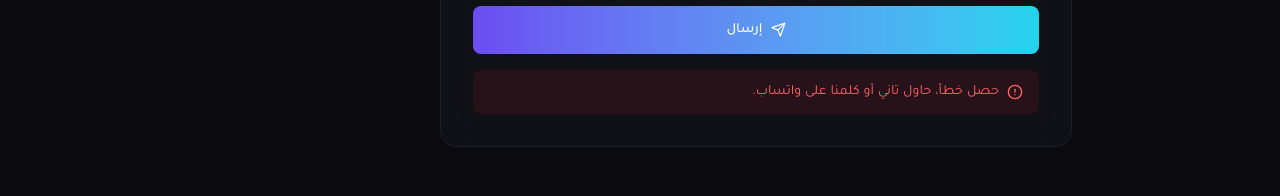
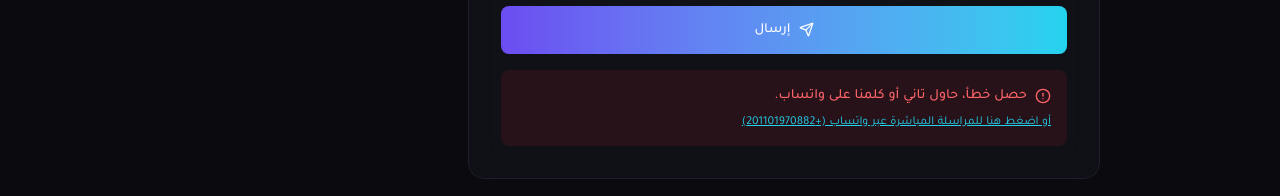
Before and after one commit to Rady-Ahmed/codexa, a React (Vite) app: page /contact in a window 1280 px wide. Both pictures are taken after typing "Sample", "name@example.com", "Sample" into the empty fields and a click on the button "إرسال". Shown: the part 894-1090 px from the top of the page. Built offline with nearby package versions, Linux system fonts and the light colour scheme; no server answers.

Commit message:
feat(seo): add high-res branded og-image, static meta tags, and direct WhatsApp fallback

```diff
--- a/index.html
+++ b/index.html
@@ -8,6 +8,14 @@
     <meta name="viewport" content="width=device-width, initial-scale=1.0" />
     <meta name="description" content="Codexa — شركة برمجيات متخصصة في بناء منصات ويب ومنتجات SaaS من الصفر." />
     <meta name="theme-color" content="#0a0a0f" />
+    <meta property="og:type" content="website" />
+    <meta property="og:title" content="Codexa — نبني أنظمة، مش مجرد مواقع" />
+    <meta property="og:description" content="Codexa — شركة برمجيات متخصصة في بناء منصات ويب ومنتجات SaaS من الصفر." />
+    <meta property="og:image" content="/og-image.jpg" />
+    <meta name="twitter:card" content="summary_large_image" />
+    <meta name="twitter:title" content="Codexa — نبني أنظمة، مش مجرد مواقع" />
+    <meta name="twitter:description" content="Codexa — شركة برمجيات متخصصة في بناء منصات ويب ومنتجات SaaS من الصفر." />
+    <meta name="twitter:image" content="/og-image.jpg" />
     <title>Codexa — نبني أنظمة، مش مجرد مواقع</title>
   </head>
   <body>
--- a/src/pages/ContactPage.tsx
+++ b/src/pages/ContactPage.tsx
@@ -164,9 +164,21 @@ export default function ContactPage() {
               </div>
             )}
             {status === "error" && (
-              <div className="mt-4 flex items-center gap-2 rounded-lg bg-red-500/10 px-4 py-3 text-sm text-red-400">
-                <AlertCircle size={16} />
-                {t.contactPage.error}
+              <div className="mt-4 rounded-lg bg-red-500/10 p-4 text-sm text-red-400">
+                <div className="flex items-center gap-2 font-medium">
+                  <AlertCircle size={16} />
+                  {t.contactPage.error}
+                </div>
+                <p className="mt-2 text-xs text-(--color-muted)">
+                  <a
+                    href="https://wa.me/201101970882"
+                    target="_blank"
+                    rel="noreferrer"
+                    className="text-(--color-cyan) underline hover:text-white"
+                  >
+                    {lang === "ar" ? "أو اضغط هنا للمراسلة المباشرة عبر واتساب (+201101970882)" : "Or click here to chat directly via WhatsApp (+201101970882)"}
+                  </a>
+                </p>
               </div>
             )}
           </form>
```
Also changed, not shown: public/og-image.jpg (added).
